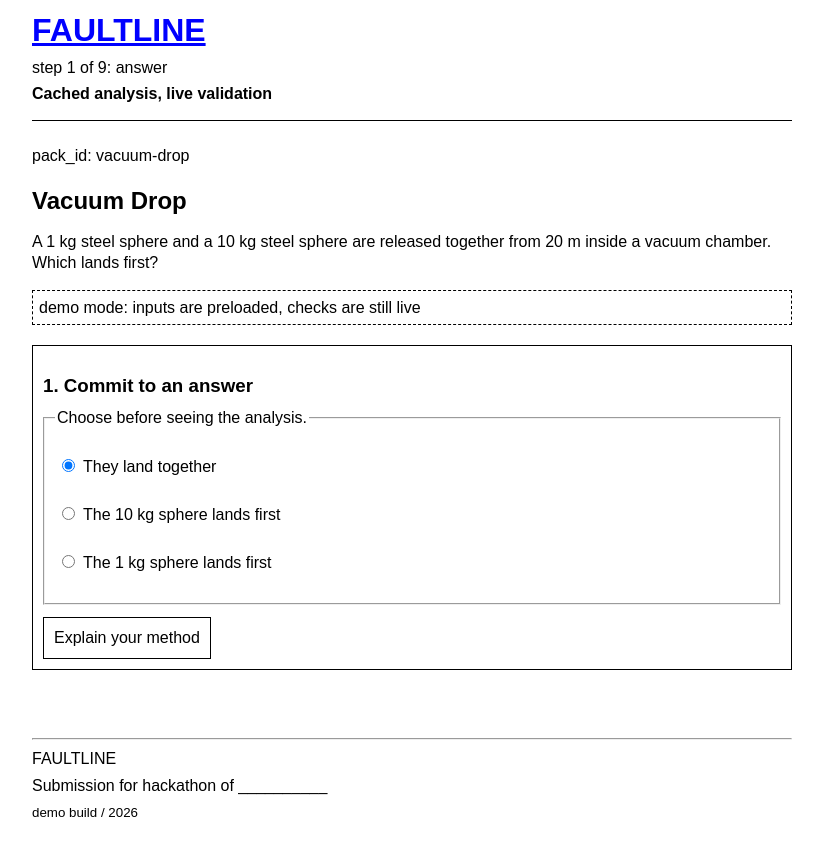
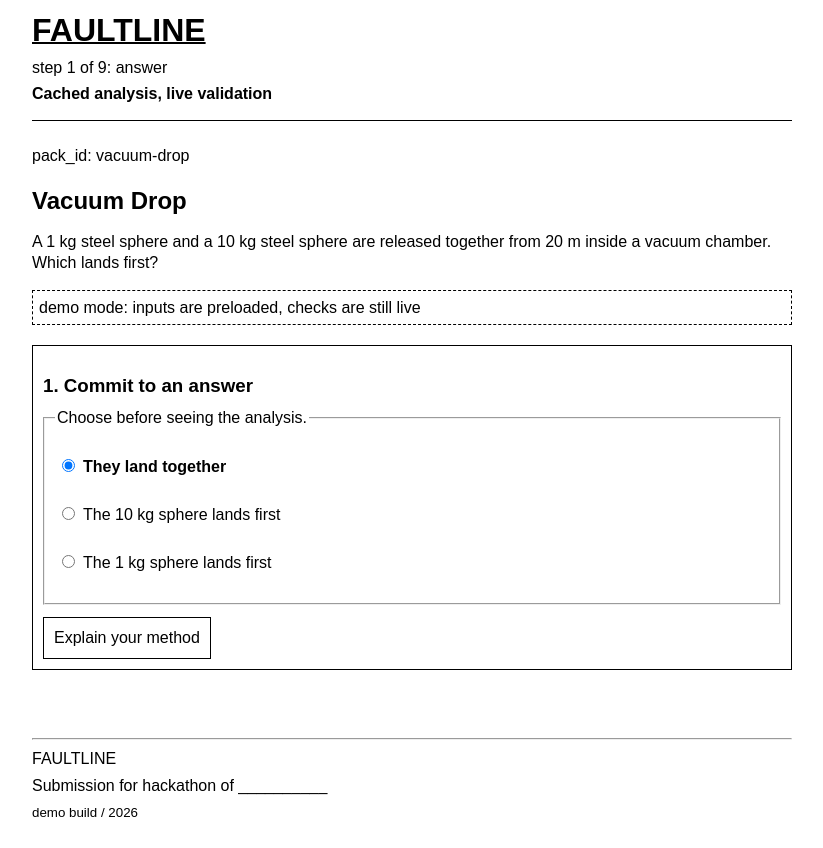
Before and after one commit to nirvairsndhu/faultline-learning, a Next.js app: page /demo in a window 1280 px wide. In both pictures the pointer is over the link "FAULTLINE". Shown: the whole page, without its empty margins (228-1051 px from the left). Built offline with nearby package versions, Linux system fonts and the light colour scheme.

Commit message:
style: add basic interaction feedback

```diff
--- a/app/globals.css
+++ b/app/globals.css
@@ -68,6 +68,15 @@ a {
   color: blue;
 }
 
+a:hover {
+  color: black;
+  text-decoration-thickness: 2px;
+}
+
+a:active {
+  opacity: .65;
+}
+
 .main-link {
   min-height: 42px;
   display: inline-flex;
@@ -127,6 +136,10 @@ fieldset {
   margin-right: 8px;
 }
 
+.choice:has(input:checked) {
+  font-weight: bold;
+}
+
 label {
   display: block;
   margin: 12px 0;
@@ -158,6 +171,14 @@ button {
 button:disabled {
   cursor: not-allowed;
   opacity: .45;
+}
+
+button:hover:not(:disabled) {
+  background: #eeeeee;
+}
+
+button:active:not(:disabled) {
+  transform: translate(1px, 1px);
 }
 
 button:focus-visible,
@@ -220,6 +241,11 @@ td {
   overflow-wrap: anywhere;
 }
 
+tbody tr:hover td,
+tbody tr:hover th {
+  background: #f5f5f5;
+}
+
 .notice {
   padding: 6px;
   border: 1px dashed black;
@@ -243,6 +269,10 @@ td {
 
 details {
   margin: 12px 0;
+}
+
+summary:hover {
+  text-decoration: underline;
 }
 
 footer {
```
